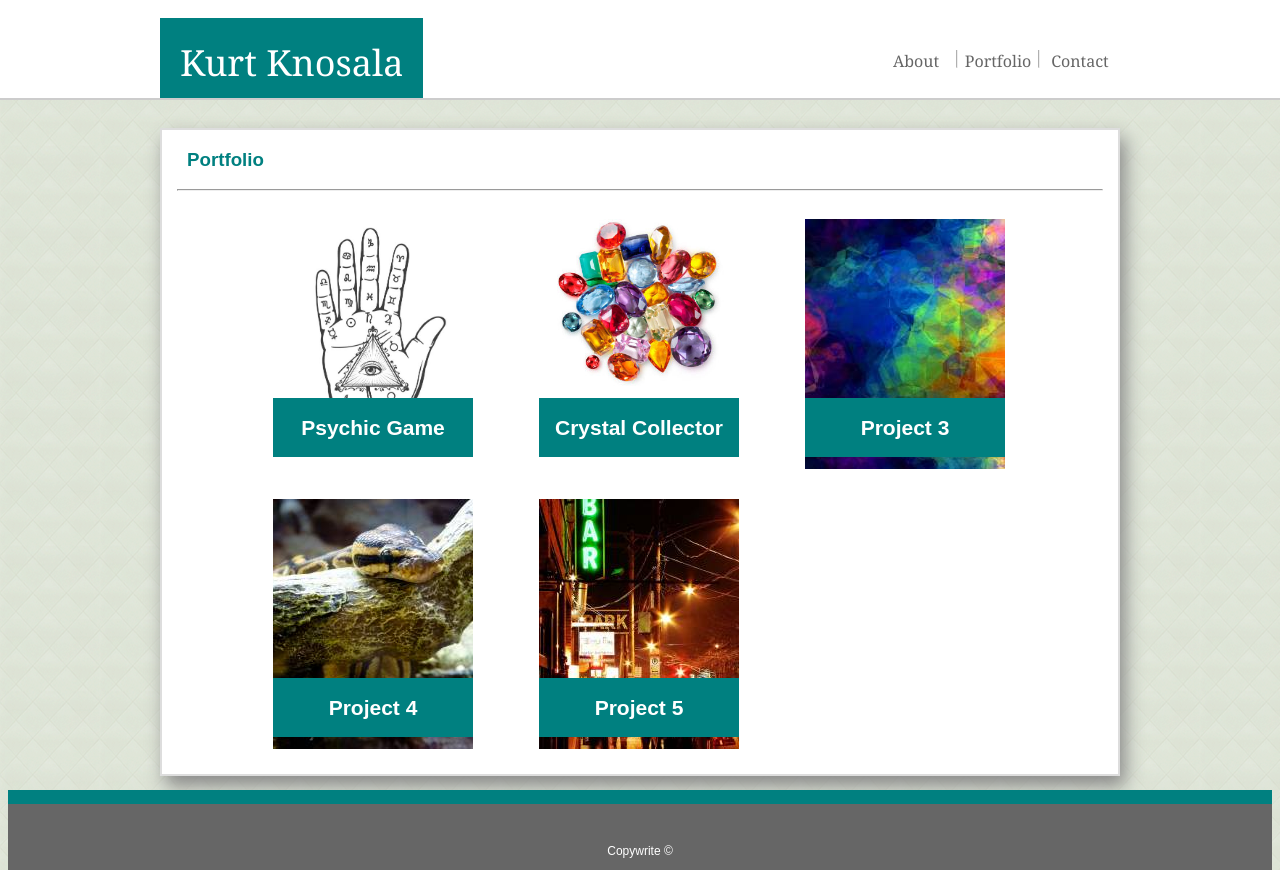
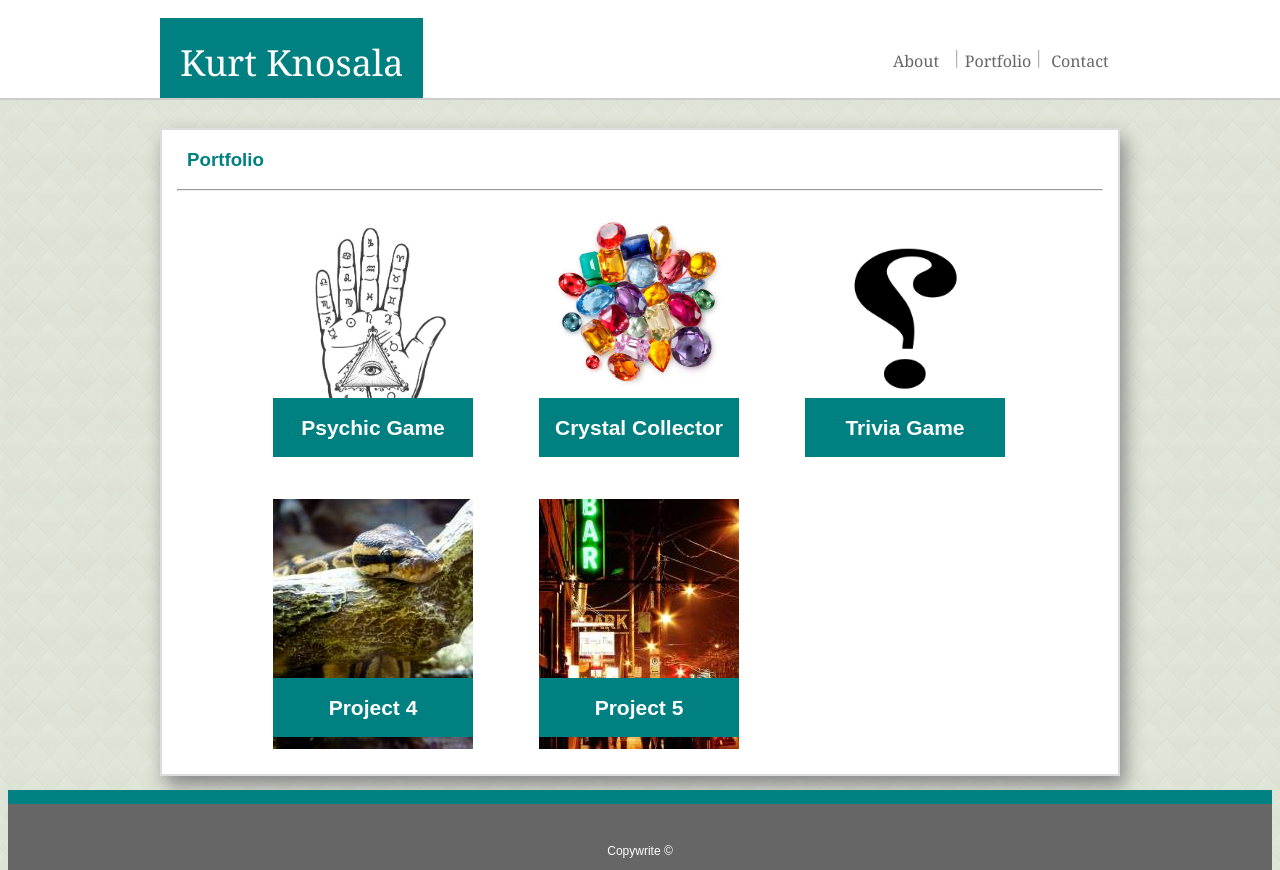
Before and after one commit to kknosala/Responsive-Portfolio, a plain HTML site: page portfolio.html in a window 1280 px wide. Drawn offline with Linux system fonts and the light colour scheme.

Commit message:
added to portfolio

```diff
--- a/portfolio.html
+++ b/portfolio.html
@@ -50,13 +50,13 @@
                     </div>
 
                     <div class="imgcontainer">
-                        <a href=" https://kknosala.github.io/unit-4-game/" target="blank"><img class="portImage" src="assets/images/gempic.jpg" alt="Crystal Collector"></a>
+                        <a href="https://kknosala.github.io/unit-4-game/" target="blank"><img class="portImage" src="assets/images/gempic.jpg" alt="Crystal Collector"></a>
                         <div class="banner"><h2>Crystal Collector</h2></div>
                     </div>
 
                     <div class="imgcontainer">
-                        <a href="#" target="blank"><img src="assets/images/pplaceholder3.jpg" alt="Project 3"></a>
-                        <div class="banner"><h2>Project 3</h2></div>
+                        <a href="https://kknosala.github.io/TriviaGame/" target="blank"><img class="portImage" src="assets/images/trivia.jpg" alt="Trivia Game"></a>
+                        <div class="banner"><h2>Trivia Game</h2></div>
                     </div>
 
                     <div class="imgcontainer">
```
Also changed, not shown: assets/images/trivia.jpg (added).
